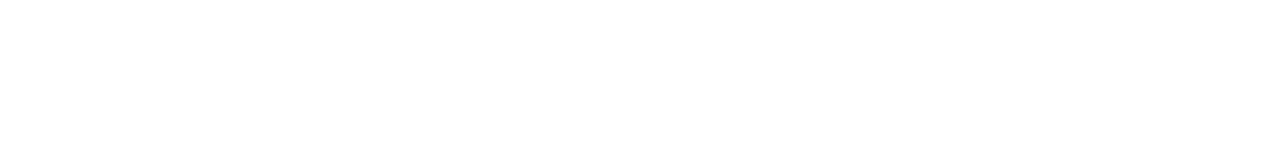
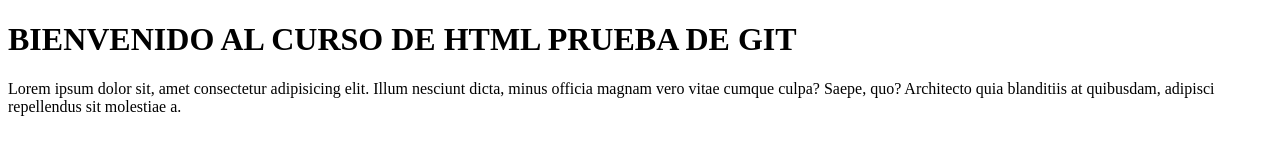
Before and after one commit to JorgeDevmm/mi-primer-repo, a plain HTML site: page index.html in a window 1280 px wide. Drawn offline with Linux system fonts and the light colour scheme.

Commit message:
mi segundo commit de index

```diff
--- a/index.html
+++ b/index.html
@@ -7,6 +7,8 @@
     <title>Document</title>
 </head>
 <body>
+    <h1>BIENVENIDO AL CURSO DE HTML PRUEBA DE GIT</h1>
+    <p>Lorem ipsum dolor sit, amet consectetur adipisicing elit. Illum nesciunt dicta, minus officia magnam vero vitae cumque culpa? Saepe, quo? Architecto quia blanditiis at quibusdam, adipisci repellendus sit molestiae a.</p>
 
 </body>
 </html>
```
